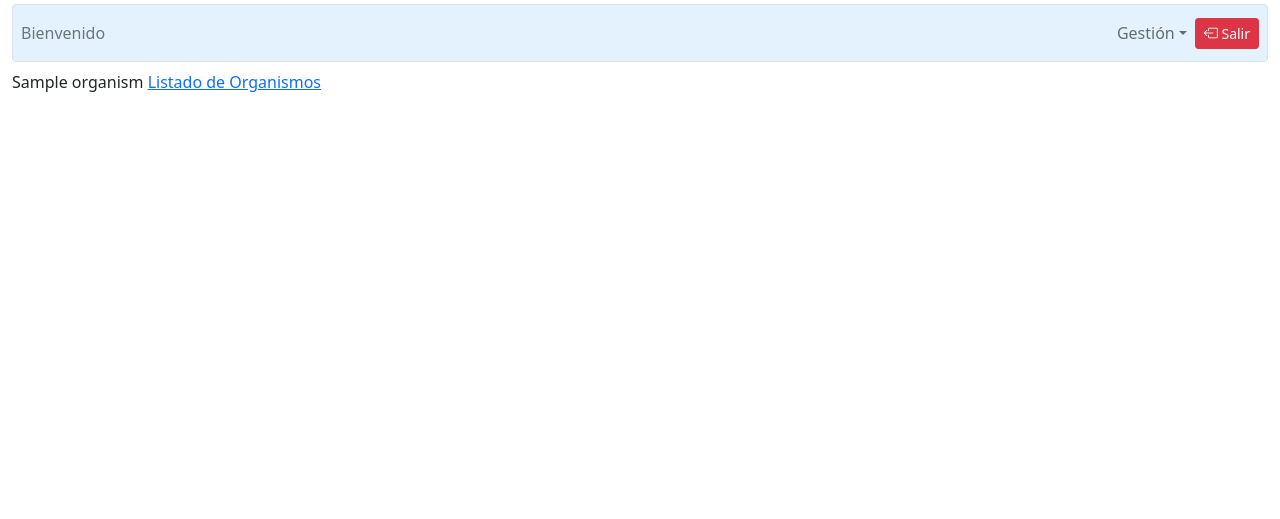
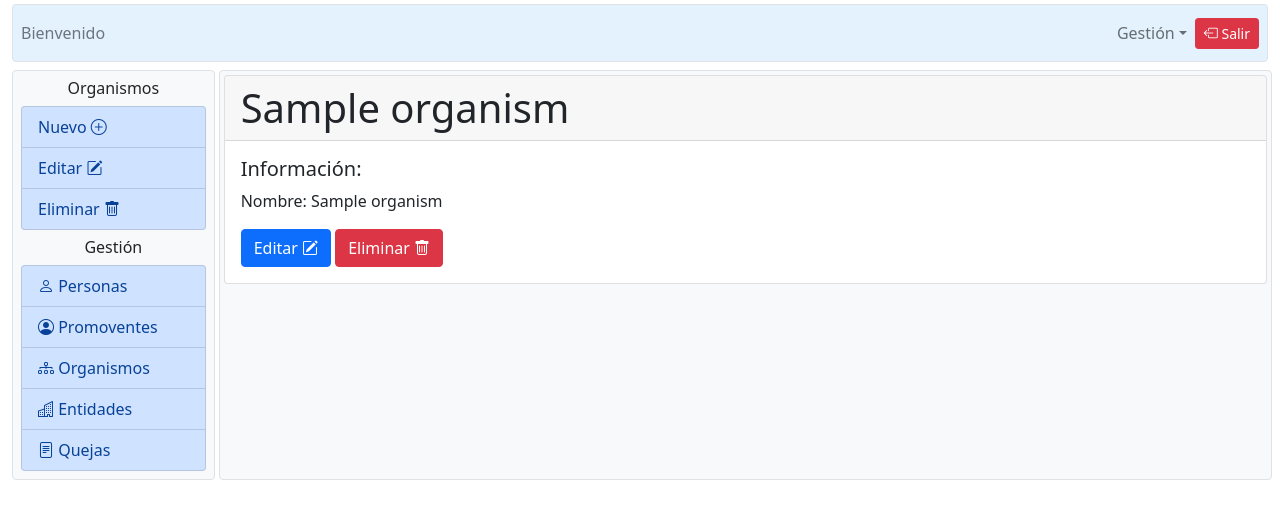
Before and after one commit to johan8863/complains-system, a Django app: page /organisms/1/detail/ in a window 1280 px wide. Shown: the top 519 px of the page. Run offline with Django 3.2, Linux system fonts and the light colour scheme; a user stored in the database is signed in; tables that the repository leaves empty hold one stand-in row (values such as "Sample post"); some libraries are stand-ins or nearby versions.

Commit message:
organism detail view bootstrap style

```diff
--- a/organisms/templates/organisms/organisms_detail.html
+++ b/organisms/templates/organisms/organisms_detail.html
@@ -2,8 +2,69 @@
 
 {% block workspace %}
 
-{{ organism.name }}
-
-<a href="{% url 'organisms_list' %}">Listado de Organismos</a>
+<div class="row gx-2">
+    <div class="col-md-2">
+        <div class="border rounded p-2 bg-light">
+            <p class="h6 text-center">Organismos</p>
+            <div class="list-group mb-2">
+                <a href="{% url 'organisms_create' %}"
+                   class="list-group-item list-group-item-action list-group-item-primary">
+                    Nuevo <i class="bi bi-plus-circle"></i>
+                </a>
+                <a href="{% url 'organisms_update' organism.id %}"
+                    class="list-group-item list-group-item-action list-group-item-primary">
+                    Editar <i class="bi bi-pencil-square"></i>
+                </a>
+                <a href="#"
+                   class="list-group-item list-group-item-action list-group-item-primary"
+                   data-bs-toggle="modal"
+                   data-bs-target="#confirm-delete">
+                    Eliminar <i class="bi bi-trash"></i>
+                </a>
+            </div>
+            <p class="h6 text-center">Gestión</p>
+            <div class="list-group">
+                <a class="list-group-item list-group-item-action list-group-item-primary"
+                   href="{% url 'persons_list' %}">
+                    <i class="bi bi-person"></i> Personas
+                </a>
+                <a class="list-group-item list-group-item-action list-group-item-primary"
+                   href="{% url 'promoters_list' %}">
+                    <i class="bi bi-person-circle"></i> Promoventes
+                </a>
+                <a class="list-group-item list-group-item-action list-group-item-primary"
+                   href="{% url 'organisms_list' %}">
+                    <i class="bi bi-diagram-3"></i> Organismos
+                </a>
+                <a class="list-group-item list-group-item-action list-group-item-primary"
+                   href="{% url 'entities_list' %}">
+                    <i class="bi bi-building"></i> Entidades
+                </a>
+                <a class="list-group-item list-group-item-action list-group-item-primary"
+                   href="{% url 'complains_list' %}">
+                    <i class="bi bi-file-text"></i> Quejas
+                </a>
+            </div>
+        </div>
+    </div>
+    <div class="col-md bg-light border rounded">
+        <div class="card mt-1">
+            <h1 class="card-header">{{ organism.name }}</h1>
+            <div class="card-body">
+                <h5 class="card-title">Información:</h5>
+                <p class="card-text">Nombre: {{ organism.name }}</p>
+                <a href="{% url 'organisms_update' organism.id %}" class="btn btn-primary">
+                    Editar <i class="bi bi-pencil-square"></i>
+                </a>
+                <a href="#"
+                   class="btn btn-danger"
+                   data-bs-toggle="modal"
+                   data-bs-target="#confirm-delete">
+                    Eliminar <i class="bi bi-trash"></i>
+                </a>
+            </div>
+        </div>
+    </div>
+</div>
 
 {% endblock workspace %}
```
